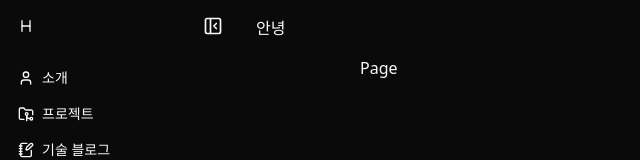
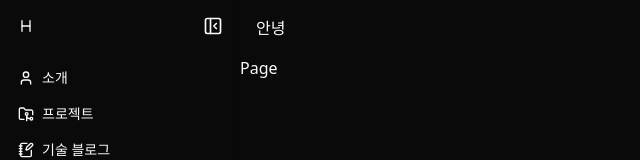
Before and after one commit to hossi-py/hossi-tistory, a Next.js app in the folder next-demo/: page /projects in a window 1280 px wide. Shown: the top 160 px of the page, without its empty margins (0-640 px from the left). Built offline with nearby package versions, Linux system fonts and the light colour scheme.

Commit message:
client-layout 모바일 반응형 수정

```diff
--- a/next-demo/src/app/projects/[slug]/page.tsx
+++ b/next-demo/src/app/projects/[slug]/page.tsx
@@ -1,3 +1,3 @@
-export default function Page() {
+export default function ProjectPage() {
   return <></>;
 }
--- a/next-demo/src/app/projects/page.tsx
+++ b/next-demo/src/app/projects/page.tsx
@@ -1,4 +1,4 @@
-export default async function Page() {
+export default async function ProjectsPage() {
   return (
     <div>
       <h1>Page</h1>
--- a/next-demo/src/components/layout/client-layout.tsx
+++ b/next-demo/src/components/layout/client-layout.tsx
@@ -1,5 +1,6 @@
 "use client";
 
+import { useIsMobile } from "@/hooks/use-mobile";
 import { cn } from "@/lib/utils";
 import { useSidebarExpandedStore } from "@/stores/sidebar-expanded-store";
 
@@ -10,20 +11,22 @@ export default function ClientLayout({
 }) {
   const expanded = useSidebarExpandedStore((s) => s.expanded);
   const isHydrated = useSidebarExpandedStore((s) => s.isHydrated);
+  const isMobile = useIsMobile();
 
   if (!isHydrated) return null;
 
   return (
     <main
       className={cn(
+        isMobile ? "!m-0" : "",
         "pt-[var(--height-header)]",
         "transition-all duration-300",
-        expanded
+        expanded && !isMobile
           ? "ml-[var(--width-expanded-lnb)]"
           : "ml-[var(--width-collapsed-lnb)]"
       )}
     >
-      <div className="px-30 max-w-full break-words">{children}</div>
+      {children}
     </main>
   );
 }
--- a/next-demo/src/components/navigation/lnb-content.tsx
+++ b/next-demo/src/components/navigation/lnb-content.tsx
@@ -2,34 +2,50 @@ import { cn } from "@/lib/utils";
 import CustomButton from "../custom/custom-button";
 import { FolderGit2, NotebookPen, User } from "lucide-react";
 import SettingsPopover from "./settings-popover";
+import Link from "next/link";
 
 export default function LNBContent({ expanded }: { expanded: boolean }) {
   return (
     <nav className="flex flex-col px-2 mt-2">
+      <Link href="/abc">
         <CustomButton
-        className={cn("cursor-pointer", expanded && "justify-baseline pl-2.5")}
+          className={cn(
+            "cursor-pointer",
+            expanded && "justify-baseline pl-2.5 w-full"
+          )}
           icon={<User />}
           label="소개"
           tooltipContent={expanded ? "" : "소개"}
           variant="ghost"
           expanded={expanded}
         />
+      </Link>
+      <Link href="/projects">
         <CustomButton
-        className={cn("cursor-pointer", expanded && "justify-baseline pl-2.5")}
+          className={cn(
+            "cursor-pointer",
+            expanded && "justify-baseline pl-2.5 w-full"
+          )}
           icon={<FolderGit2 />}
           label="프로젝트"
           tooltipContent={expanded ? "" : "프로젝트"}
           variant="ghost"
           expanded={expanded}
         />
+      </Link>
+      <Link href="/blog">
         <CustomButton
-        className={cn("cursor-pointer", expanded && "justify-baseline pl-2.5")}
+          className={cn(
+            "cursor-pointer",
+            expanded && "justify-baseline pl-2.5 w-full"
+          )}
           icon={<NotebookPen />}
           label="기술 블로그"
           tooltipContent={expanded ? "" : "기술 블로그"}
           variant="ghost"
           expanded={expanded}
         />
+      </Link>
 
       {/* 설정 */}
       <SettingsPopover className="absolute bottom-0 mb-3" />
```
Lines whose indentation alone changed are shown as unchanged.
